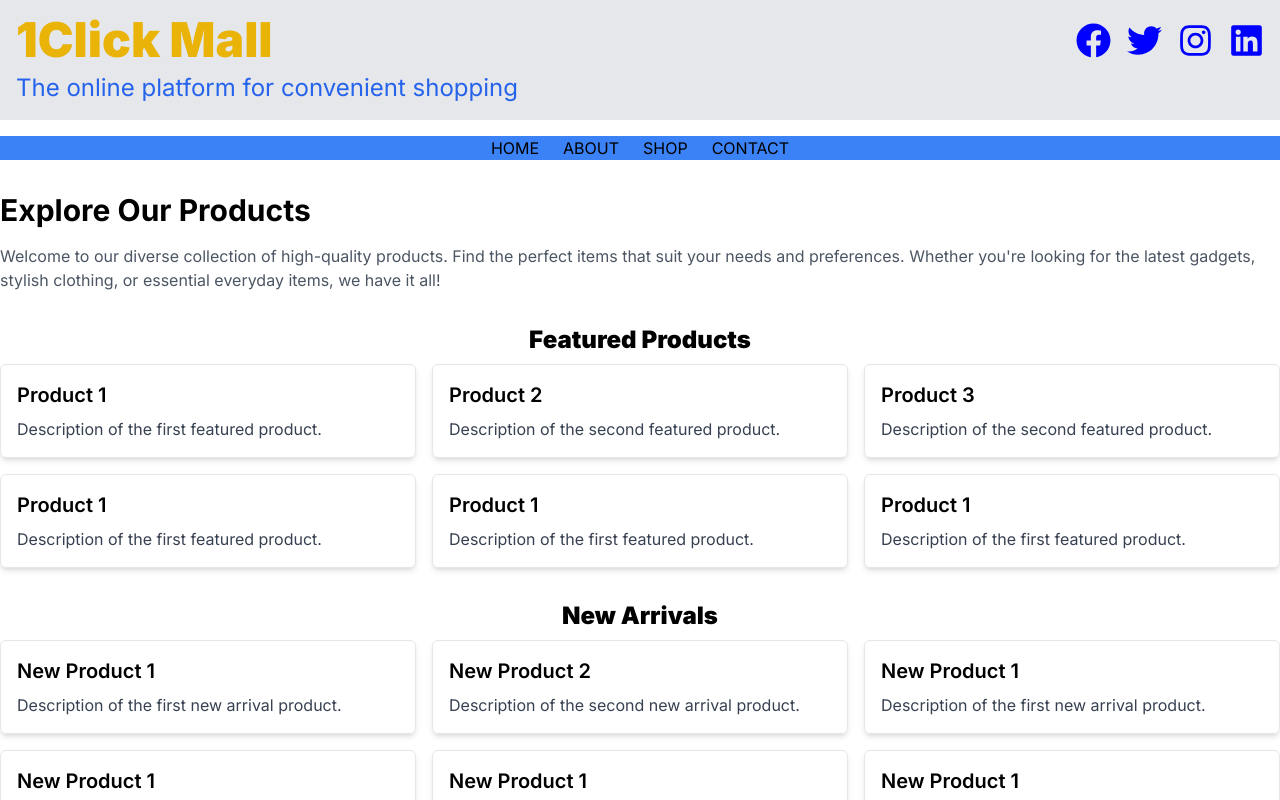
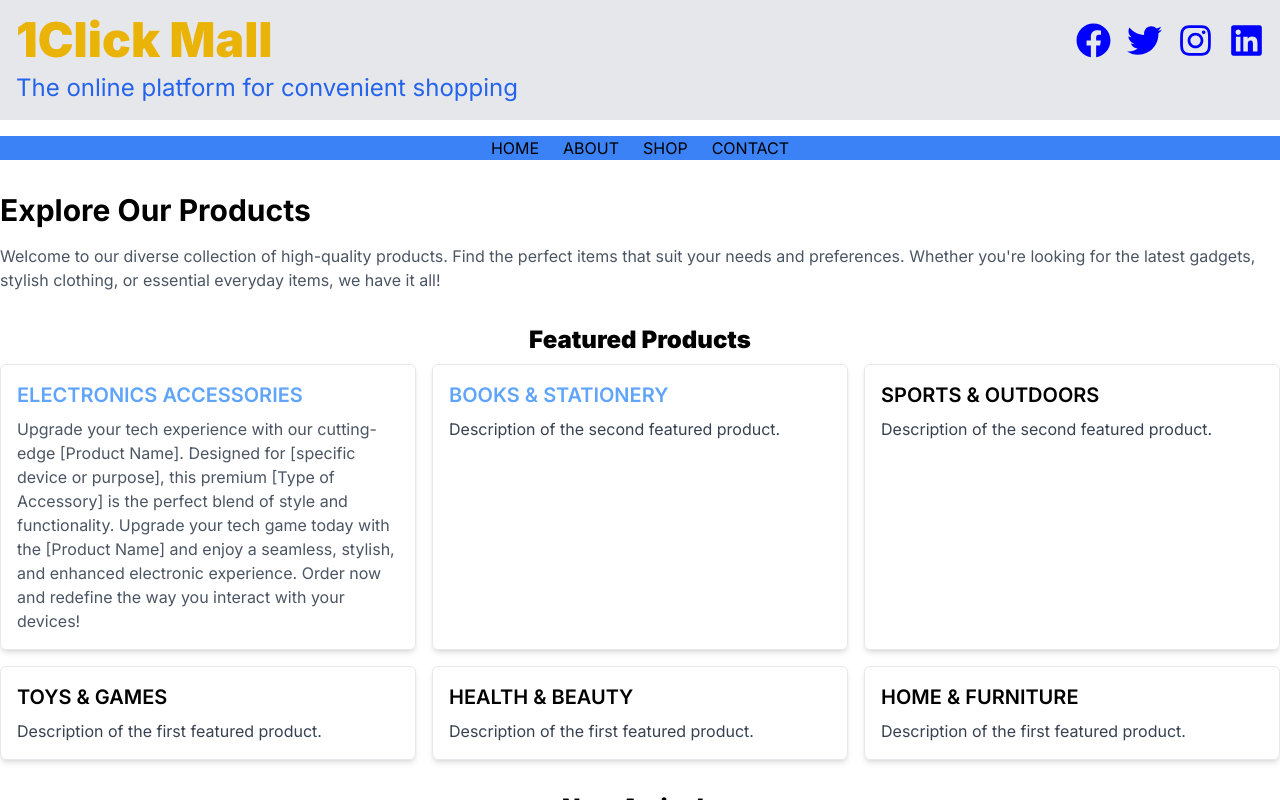
Before and after one commit to Obeblanko/My-shopping, a Next.js app: page /products in a window 1280 px wide. Shown: the top 800 px of the page. Built offline with nearby package versions, Linux system fonts and the light colour scheme.

Commit message:
add new changes

```diff
--- a/app/contacts/page.js
+++ b/app/contacts/page.js
@@ -13,12 +13,12 @@ const ContactsPage = () => {
 
             <div className="container mx-auto my-8 p-8 bg-gray-100 rounded shadow-lg text-center">
                 <h1 className="text-2xl font-bold mb-4 text-center">Contact Us</h1>
-                <p className="text-gray-600 mb-8">
-                    We believe strongly in feedback from our valued customers as we <br/> build on that to improve on our service delivery. <br/><br/>
+                <p className="text-gray-600 mb-8 text-2xl">
+                    We believe strongly in feedback from our valued customers as we <br/> build on that to improve on our service delivery. <br/>
                     Have questions or suggestions?  <br/>Feel free to reach out to us using the form below.
                 </p>
 
-                <form className="max-w-md mx-auto">
+                <form className="max-w-md mx-auto text-1xl">
                     <div className="mb-4">
                         <label htmlFor="name" className="block text-gray-700 text-sm font-bold mb-2">
                             Your Name
@@ -66,6 +66,7 @@ const ContactsPage = () => {
                     </button>
                 </form>
 
+<div>
                 <p className="text-lg mb-4 ">
                     Or feel free to reach us directly through our mail at{' '}
                     <a href='mailto: 1clickmall23@gmail.com' className="text-blue-500 underline">1clickmall23@gmail.com</a>.
@@ -75,6 +76,8 @@ const ContactsPage = () => {
                     You can also give us a call at{' '}
                     <a href="tel:+233540203669" className="text-blue-500">+233-540-203-669</a> / <a href="tel:+233506775792" className="text-blue-500">+233-506-775-792</a>.
                 </p>
+                </div>
+
             </div>
 
             <Footer />
--- a/app/products/page.js
+++ b/app/products/page.js
@@ -1,4 +1,4 @@
-// Import necessary libraries and components
+
 import React from 'react';
 import Header from '../components/Header/Header';
 import Footer from '../components/Footer/Footer';
@@ -10,7 +10,7 @@ const ProductsPage = () => {
             <Header />
             <Navbar showHome={true} showAbout={true} showShop={true} showContact={true}   />
 
-            {/* Main content for the Products Page */}
+
             <div className="container mx-auto my-8">
                 <h1 className="text-3xl font-bold mb-4">Explore Our Products</h1>
                 <p className="text-gray-600 mb-8">
@@ -24,42 +24,45 @@ const ProductsPage = () => {
           <div className='grid grid-cols-1 md:grid-cols-2 lg:grid-cols-3 gap-4'>
 
             <div className='border p-4 rounded-md shadow-md'>
-              <h3 className='text-xl font-semibold mb-2'>Product 1</h3>
+              <h3 className='text-xl font-semibold mb-2 text-blue-400'>ELECTRONICS ACCESSORIES</h3>
+              <p className='text-gray-600'>
+              Upgrade your tech experience with our cutting-edge [Product Name]. Designed for [specific device or purpose],
+              this premium [Type of Accessory] is the perfect blend of style and functionality.
+              Upgrade your tech game today with the [Product Name] and enjoy a seamless, stylish, and enhanced electronic experience.
+              Order now and redefine the way you interact with your devices!
+              </p>
+            </div>
+
+            <div className='border p-4 rounded-md shadow-md'>
+              <h3 className='text-xl font-semibold mb-2 text-blue-400'>BOOKS & STATIONERY</h3>
+              <p className='text-gray-700'>
+                Description of the second featured product.
+              </p>
+            </div>
+
+            <div className='border p-4 rounded-md shadow-md'>
+              <h3 className='text-xl font-semibold mb-2 '>SPORTS & OUTDOORS</h3>
+              <p className='text-gray-700'>
+                Description of the second featured product.
+              </p>
+            </div>
+
+            <div className='border p-4 rounded-md shadow-md'>
+              <h3 className='text-xl font-semibold mb-2'>TOYS & GAMES</h3>
               <p className='text-gray-700'>
                 Description of the first featured product.
               </p>
             </div>
 
             <div className='border p-4 rounded-md shadow-md'>
-              <h3 className='text-xl font-semibold mb-2'>Product 2</h3>
-              <p className='text-gray-700'>
-                Description of the second featured product.
-              </p>
-            </div>
-
-            <div className='border p-4 rounded-md shadow-md'>
-              <h3 className='text-xl font-semibold mb-2'>Product 3</h3>
-              <p className='text-gray-700'>
-                Description of the second featured product.
-              </p>
-            </div>
-
-            <div className='border p-4 rounded-md shadow-md'>
-              <h3 className='text-xl font-semibold mb-2'>Product 1</h3>
+              <h3 className='text-xl font-semibold mb-2'>HEALTH & BEAUTY</h3>
               <p className='text-gray-700'>
                 Description of the first featured product.
               </p>
             </div>
 
             <div className='border p-4 rounded-md shadow-md'>
-              <h3 className='text-xl font-semibold mb-2'>Product 1</h3>
-              <p className='text-gray-700'>
-                Description of the first featured product.
-              </p>
-            </div>
-
-            <div className='border p-4 rounded-md shadow-md'>
-              <h3 className='text-xl font-semibold mb-2'>Product 1</h3>
+              <h3 className='text-xl font-semibold mb-2'>HOME & FURNITURE</h3>
               <p className='text-gray-700'>
                 Description of the first featured product.
               </p>
@@ -73,42 +76,42 @@ const ProductsPage = () => {
           <div className='grid grid-cols-1 md:grid-cols-2 lg:grid-cols-3 gap-4'>
 
             <div className='border p-4 rounded-md shadow-md'>
-              <h3 className='text-xl font-semibold mb-2'>New Product 1</h3>
+              <h3 className='text-xl font-semibold mb-2'>TECH GADGETS</h3>
               <p className='text-gray-700'>
                 Description of the first new arrival product.
               </p>
             </div>
 
             <div className='border p-4 rounded-md shadow-md'>
-              <h3 className='text-xl font-semibold mb-2'>New Product 2</h3>
+              <h3 className='text-xl font-semibold mb-2'>UNIQUE & HANDMADE ITEMS</h3>
               <p className='text-gray-700'>
                 Description of the second new arrival product.
               </p>
             </div>
 
             <div className='border p-4 rounded-md shadow-md'>
-              <h3 className='text-xl font-semibold mb-2'>New Product 1</h3>
+              <h3 className='text-xl font-semibold mb-2'>FOOD AND BEVERAGES</h3>
               <p className='text-gray-700'>
                 Description of the first new arrival product.
               </p>
             </div>
 
             <div className='border p-4 rounded-md shadow-md'>
-              <h3 className='text-xl font-semibold mb-2'>New Product 1</h3>
+              <h3 className='text-xl font-semibold mb-2'>ART AND CRAFT</h3>
               <p className='text-gray-700'>
                 Description of the first new arrival product.
               </p>
             </div>
 
             <div className='border p-4 rounded-md shadow-md'>
-              <h3 className='text-xl font-semibold mb-2'>New Product 1</h3>
+              <h3 className='text-xl font-semibold mb-2'>FASHION & APPRREL</h3>
               <p className='text-gray-700'>
                 Description of the first new arrival product.
               </p>
             </div>
 
             <div className='border p-4 rounded-md shadow-md'>
-              <h3 className='text-xl font-semibold mb-2'>New Product 1</h3>
+              <h3 className='text-xl font-semibold mb-2'>PET PRODUCTS</h3>
               <p className='text-gray-700'>
                 Description of the first new arrival product.
               </p>
```
